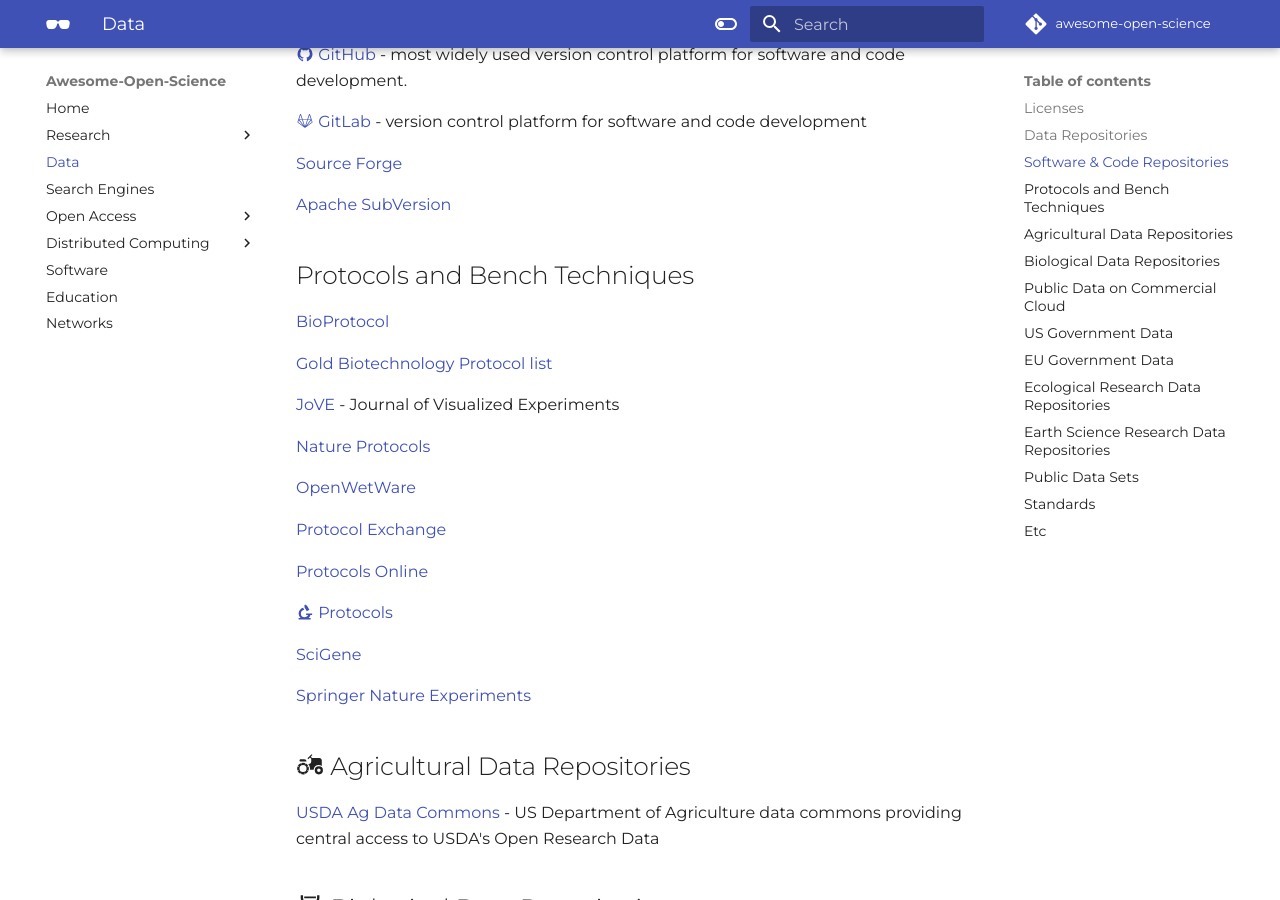
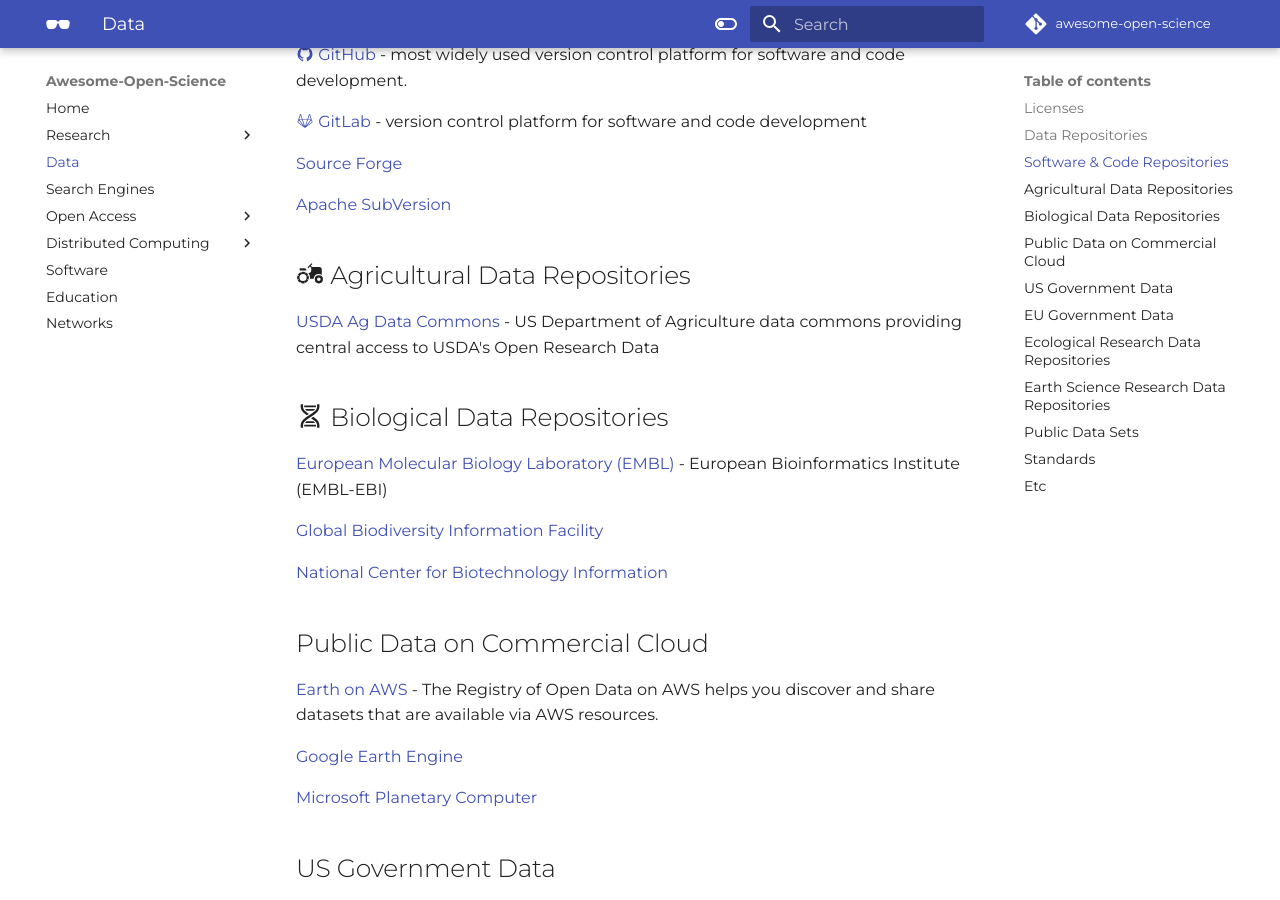
Before and after one commit to tyson-swetnam/awesome-open-science, an MkDocs documentation site: the page built from docs/data.md, in a window 1280 px wide and 900 px high, scrolled down 801 px. Built offline with MkDocs 1.6.1 and Material for MkDocs 9.7.7, drawn with Linux system fonts in a browser that asks for light colours; some web fonts are replaced; comment, search, counter and statistics services are not loaded.

Commit message:
Update data.md

```diff
--- a/docs/data.md
+++ b/docs/data.md
@@ -42,28 +42,6 @@
 [Source Forge](https://sourceforge.net/){target=_blank}
 
 [Apache SubVersion](https://subversion.apache.org/){target=_blank}
-
-## Protocols and Bench Techniques
-
-[BioProtocol](https://bio-protocol.org/Default.aspx){target=_blank}
-
-[Gold Biotechnology Protocol list](https://www.goldbio.com/search?q=&type=documentation&documentation_type=protocol){target=_blank}
-
-[JoVE](https://www.jove.com/){target=_blank} - Journal of Visualized Experiments
-
-[Nature Protocols](https://www.nature.com/nprot/){target=_blank}
-
-[OpenWetWare](https://openwetware.org/wiki/Main_Page){target=_blank}
-
-[Protocol Exchange](https://protocolexchange.researchsquare.com/){target=_blank}
-
-[Protocols Online](http://www.protocol-online.org/prot/){target=_blank}
-
-[:material-microscope: Protocols](https://www.protocols.io/){target=_blank}
-
-[SciGene](http://scigine.com/blog/){target=_blank}
-
-[Springer Nature Experiments](https://experiments.springernature.com/){target=_blank}
 
 ## :material-tractor-variant: Agricultural Data Repositories
 
```
